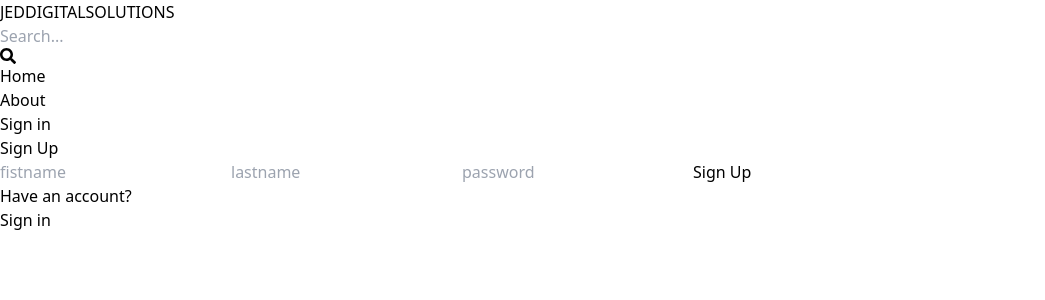
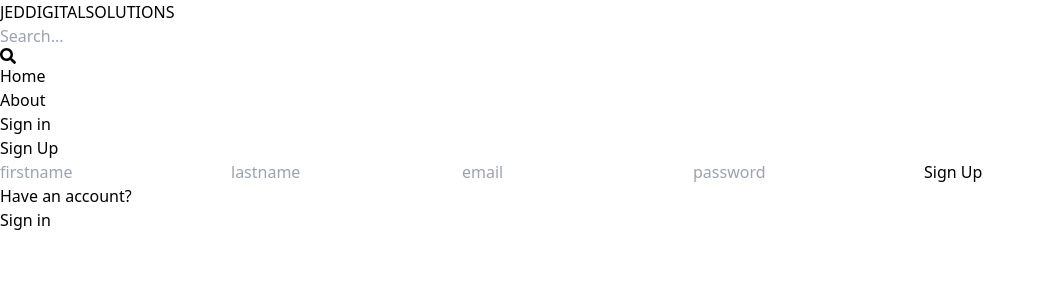
Before and after one commit to cidprime/jds-website, a React (Vite) app in the folder frontend/: page /sign-up in a window 1280 px wide. Shown: the top 300 px of the page, without its empty margins (0-1045 px from the left). Built offline with nearby package versions, Linux system fonts and the light colour scheme.

Commit message:
Complete sign up page functionality

```diff
--- a/frontend/src/App.jsx
+++ b/frontend/src/App.jsx
@@ -1,7 +1,7 @@
 import React from 'react'
 import { BrowserRouter, Route, Routes } from 'react-router-dom'
 import Home from './pages/Home'
-import LogIn from './pages/LogIn'
+import SignIn from './pages/LogIn'
 import SignUp from './pages/SignUp'
 import Profile from './pages/Profile'
 import About from './pages/About'
@@ -13,7 +13,7 @@ export default function App() {
       <Header/>
       <Routes>
         <Route path='/' element={<Home />} />
-        <Route path='/log-in' element={<LogIn />} />
+        <Route path='/sign-in' element={<SignIn />} />
         <Route path='/sign-up' element={<SignUp />} />
         <Route path='/profile' element={<Profile />} />
         <Route path='/about' element={<About />} />
--- a/frontend/src/components/Header.jsx
+++ b/frontend/src/components/Header.jsx
@@ -27,7 +27,7 @@ export default function Header() {
               About
             </li>
           </Link>
-          <Link to={'/log-in'}>
+          <Link to={'/sign-in'}>
             <li className='text-slate-700 hover:underline'>
               Sign in
             </li>
--- a/frontend/src/pages/LogIn.jsx
+++ b/frontend/src/pages/LogIn.jsx
@@ -1,7 +1,7 @@
 import React from 'react'
 
-export default function LogIn() {
+export default function SignIn() {
   return (
-    <div>LogIn</div>
+    <div>SignIn</div>
   )
 }
--- a/frontend/src/pages/SignUp.jsx
+++ b/frontend/src/pages/SignUp.jsx
@@ -1,22 +1,62 @@
-import React from 'react'
+import { useState } from 'react'
 import { Link } from 'react-router-dom'
 
 export default function SignUp() {
+  const [formData, setFormData] = useState({});
+  const [error, setError] = useState(null);
+  const [loading, setLoading] = useState(null);
+  const handleChange = (e) => {
+    setFormData({
+      ...formData,
+      [e.target.id]: e.target.value,
+    })
+  };
+
+  const handleSubmit = async (e) => {
+    try{
+      e.preventDefault();
+      setLoading(true);
+      const res = await fetch('/api/auth/signup', {
+        method: 'POST',
+        headers: {
+          'Content-Type': 'application/json',
+        },
+        body: JSON.stringify(formData),
+      });
+      const data = await res.json();
+      console.log(data);
+      if(data.success === false) {
+        setLoading(false);
+        setError(data.message);
+        return;
+      }
+      setLoading(false);
+      setError(null);
+
+    } catch(err) {
+      setLoading(false);
+      setError(err.message);
+    }
+  }
   return (
     <div className='p-3 max-w-lg mx-auto'>
-      <h1 className='text-2xl font-semibold text-center my-7'>Sign Up</h1>
-      <form className='flex flex-col gap-4'>
-        <input type="text" placeholder='fistname' className='p-2 border-2 rounded-lg focus:outline-yellow-700' id='fistname'/>
-        <input type="text" placeholder='lastname' className='p-2 border-2 rounded-lg focus:outline-yellow-700' id='lastname'/>
-        <input type="text" placeholder='password' className='p-2 border-2 rounded-lg focus:outline-yellow-700' id='password'/>
-        <button className='bg-blue-950 text-white p-2 rounded-lg uppercase hover:opacity-95 disabled:opacity-80 text-sm'>Sign Up</button>
+      <h1 className='text-3xl font-semibold text-center my-7'>Sign Up</h1>
+      <form onSubmit={handleSubmit} className='flex flex-col gap-4'>
+        <input type="text" placeholder='firstname' className='p-2 border-2 rounded-lg focus:outline-blue-800' id='firstname' onChange={handleChange}/>
+        <input type="text" placeholder='lastname' className='p-2 border-2 rounded-lg focus:outline-blue-800' id='lastname' onChange={handleChange}/>
+        <input type="email" placeholder='email' className='p-2 border-2 rounded-lg focus:outline-blue-800' id='email' onChange={handleChange}/>
+        <input type="password" placeholder='password' className='p-2 border-2 rounded-lg focus:outline-blue-800' id='password' onChange={handleChange}/>
+        <button disabled={loading} className='bg-blue-950 text-white p-2 rounded-lg uppercase hover:opacity-95 disabled:opacity-80'>
+          {loading ? 'Loading...' :'Sign Up' }
+        </button>
       </form>
       <div className='flex gap-2 mt-4'>
         <p>Have an account?</p>
-        <Link to={'/log-in'}>
+        <Link to={'/sign-in'}>
           <span className='text-blue-700'>Sign in</span>
         </Link>
       </div>
+      {error && <p className='text-red-800 mt-4'> {error} </p>}
     </div>
   )
 }
--- a/frontend/vite.config.js
+++ b/frontend/vite.config.js
@@ -3,5 +3,13 @@ import react from '@vitejs/plugin-react-swc'
 
 // https://vitejs.dev/config/
 export default defineConfig({
+  server: {
+    proxy: {
+      '/api': {
+        target: 'http://localhost:3000',
+        secure: false,
+      },
+    },
+  },
   plugins: [react()],
 })
```
Also changed, not shown: 2 other files (tests, documents, lock files or other folders).
